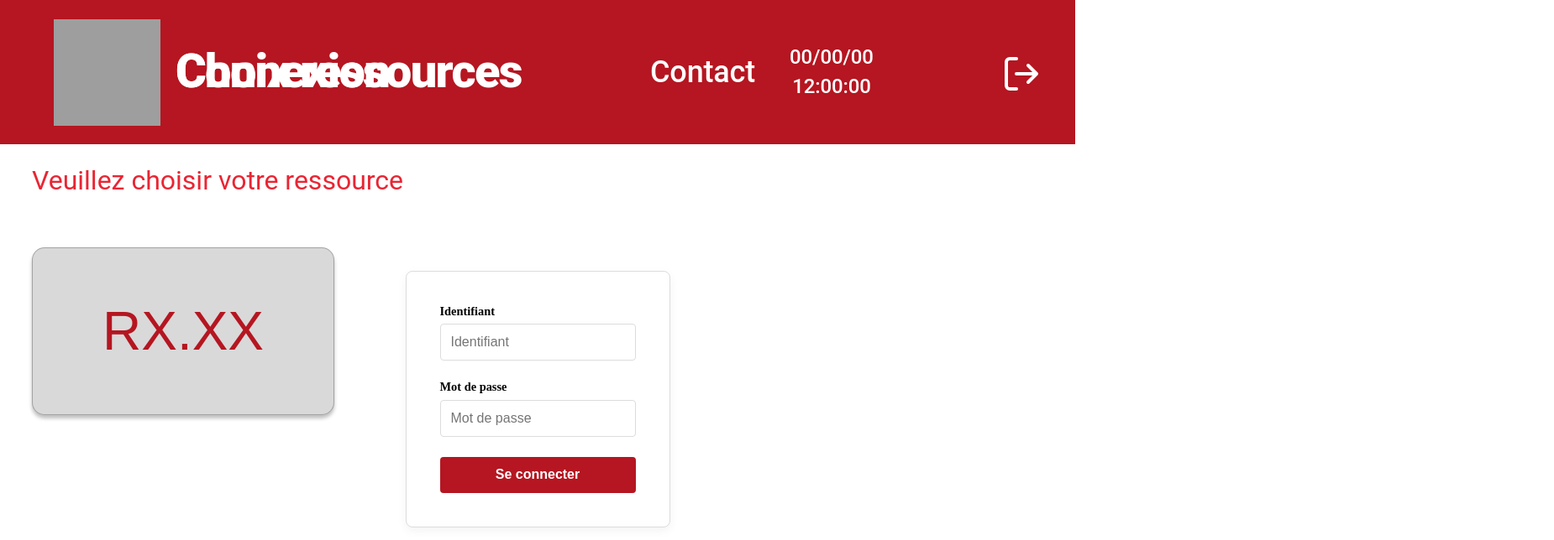
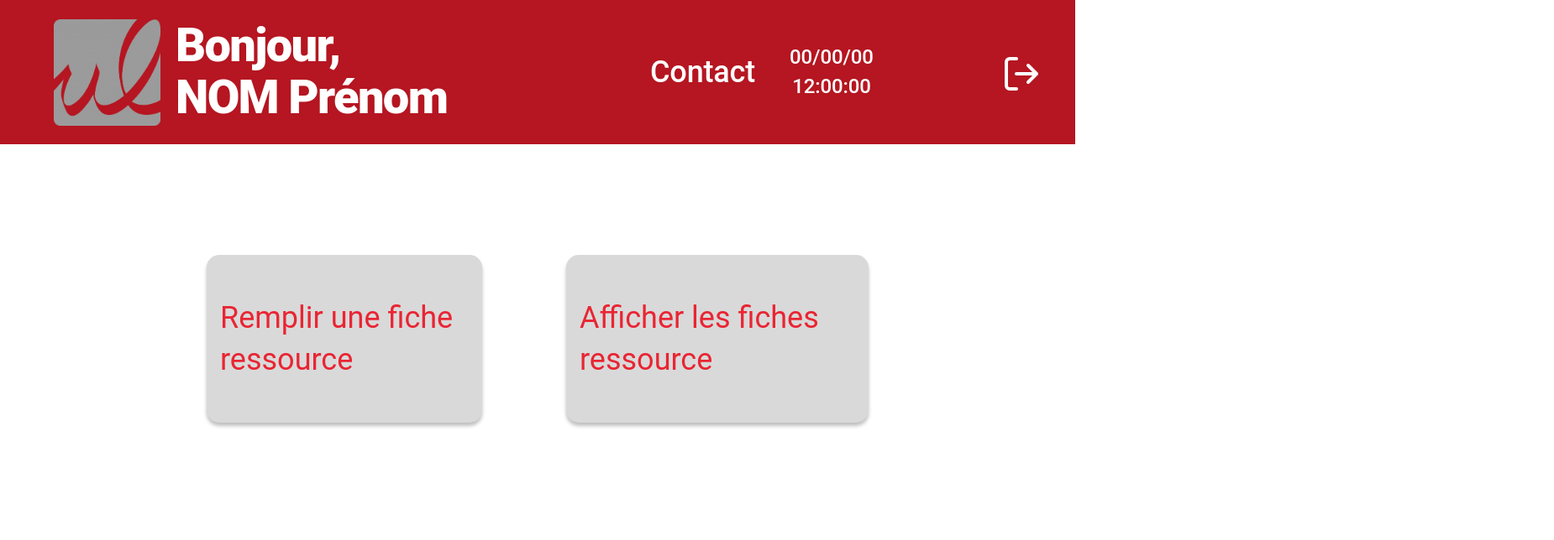
Before and after one commit to rbastide/Erp, a Vue app in the folder erp_front/: page / in a window 1280 px wide. Shown: the top 644 px of the page at 84% size, 1850 px wide, since content can reach past the window. Built offline with nearby package versions, Linux system fonts and the light colour scheme; grey boxes are pictures that could not be loaded.

Commit message:
ajout de HomePage.vue

```diff
--- a/erp_front/index.html
+++ b/erp_front/index.html
@@ -1,13 +1,13 @@
 <!DOCTYPE html>
-<html lang="">
+<html lang="fr">
   <head>
     <meta charset="UTF-8">
-    <link rel="icon" href="/favicon.ico">
+    <link rel="icon" href="./src/assets/uploads/Logo_unilim.png">
     <meta name="viewport" content="width=device-width, initial-scale=1.0">
-    <title>Vite App</title>
+    <title>Erp App</title>
   </head>
   <body>
-    <div id="app">jjjjjjjjjjjjj</div>
+    <div id="app"></div>
     <script type="module" src="/src/main.js"></script>
   </body>
 </html>
--- a/erp_front/src/App.vue
+++ b/erp_front/src/App.vue
@@ -3,14 +3,16 @@
     On importe et on affiche notre nouveau composant LoginPage.
     Tout le reste (les composants d'exemple) a été supprimé.
   -->
-  <LoginPage />
-  <RessourcePage/>
+  <!--<LoginPage />
+  <RessourcePage/>-->
+  <HomePage/>
 </template>
 
 <script setup>
 // 1. Importer le composant que nous venons de créer
 import LoginPage from './components/LoginPage.vue';
 import RessourcePage from './components/RessourcePage.vue';
+import HomePage from './components/HomePage.vue';
 
 // 2. Le composant est automatiquement enregistré et utilisable
 //    dans le <template> grâce à 'script setup'.
--- /dev/null
+++ b/erp_front/src/components/HomePage.vue
@@ -0,0 +1,150 @@
+<template>
+  <header class="page-header">
+    <div class="container-nom">
+      <img src="../assets/uploads/Logo_unilim.png" alt="Logo Unilim"><p>Bonjour, <br>NOM Prénom</p>
+    </div>
+    <div class="contact">Contact</div>
+    <div class="date">00/00/00 <br> 12:00:00</div>
+    <div class="quitter">
+      <svg width="48" height="48" viewBox="0 0 48 48" fill="none" xmlns="http://www.w3.org/2000/svg">
+        <path d="M18 42H10C8.93913 42 7.92172 41.5786 7.17157 40.8284C6.42143 40.0783 6 39.0609 6 38V10C6 8.93913 6.42143 7.92172 7.17157 7.17157C7.92172 6.42143 8.93913 6 10 6H18M32 34L42 24M42 24L32 14M42 24H18" stroke="white" stroke-width="4" stroke-linecap="round" stroke-linejoin="round"/>
+      </svg>
+    </div>
+  </header>
+
+  <div class="main-content">
+    <div class="remplir"><p>Remplir une fiche ressource</p></div>
+    <div class="afficher"><p>Afficher les fiches ressource</p></div>
+  </div>
+</template>
+
+<style scoped>
+
+.page-header {
+  position: absolute;
+  width: 100%; /* Modifié de 1280px à 100% pour prendre toute la largeur */
+  height: 172px;
+  left: 0px;
+  top: 0px;
+  background: #B51621;
+  /* J'ajoute box-sizing pour éviter des problèmes de padding/border qui affectent la largeur totale */
+  box-sizing: border-box;
+}
+
+.container-nom img {
+  position: absolute;
+  width: 127px;
+  height: 127px;
+  left: 64px;
+  top: 22.5px;
+}
+.container-nom p{
+  position: absolute;
+  width: 723px;
+  height: 124px;
+  left: 209px;
+  top: 24px;
+  font-family: 'Roboto', sans-serif;
+  font-style: normal;
+  font-weight: 900;
+  font-size: 56px;
+  line-height: 110%;
+  display: flex;
+  align-items: center;
+  letter-spacing: -0.03em;
+  color: #FFFFFF;
+}
+
+.quitter{
+
+  position: absolute;
+  width: 48px;
+  height: 48px;
+  left: 1192px;
+  top: 64px;
+}
+
+.contact{
+  position: absolute;
+  width: 126px;
+  height: 52px;
+  left: 774px;
+  top: 60px;
+  font-family: 'Roboto', sans-serif;
+  font-style: normal;
+  font-weight: 500;
+  font-size: 36px;
+  line-height: 145%;
+  display: flex;
+  align-items: center;
+  text-align: center;
+  letter-spacing: -0.005em;
+  text-transform: capitalize;
+  color: #FFFFFF;
+}
+
+.date{
+  position: absolute;
+  width: 100px;
+  height: 70px;
+  left: 940px;
+  top: 51px;
+  font-family: 'Roboto', sans-serif;
+  font-style: normal;
+  font-weight: 500;
+  font-size: 24px;
+  line-height: 145%;
+  display: flex;
+  align-items: center;
+  text-align: center;
+  letter-spacing: -0.005em;
+  text-transform: capitalize;
+  color: #FFFFFF;
+}
+
+/*Contenu de la page*/
+
+.main-content{
+  display: flex;
+  width: 90%;
+  margin: auto;
+  margin-top: 254px;
+  justify-content: center;
+  align-items: center;
+}
+
+.remplir,
+.afficher {
+  box-sizing: border-box;
+  display: flex;
+  flex-direction: column;
+  justify-content: center;
+  align-items: center;
+  padding: 0px 16px;
+  width: 360px;
+  height: 200px;
+  background: #D9D9D9;
+  box-shadow: 0px 4px 4px rgba(0, 0, 0, 0.25);
+  border-radius: 15px;
+  margin: 50px;
+}
+
+.remplir, .afficher p {
+  width: 328px;
+  height: 200px;
+  font-family: 'Roboto', sans-serif;
+  font-style: normal;
+  font-weight: 400;
+  font-size: 36px;
+  line-height: 50px;
+  display: flex;
+  align-items: center;
+  justify-content: center;
+  color: #E92533;
+  z-index: 1;
+}
+</style>
+
+<style scoped>
+
+</style>
--- a/erp_front/src/components/LoginPage.vue
+++ b/erp_front/src/components/LoginPage.vue
@@ -143,6 +143,7 @@
   justify-content: center;
   align-items: center;
   padding: 20px;
+  font-family: 'Roboto', sans-serif;
 }
 
 /* --- Style de la Carte de Connexion --- */
--- a/erp_front/src/components/RessourcePage.vue
+++ b/erp_front/src/components/RessourcePage.vue
@@ -133,7 +133,7 @@
       left: 38px;
       top: 196px;
 
-      font-family: 'Roboto';
+      font-family: 'Roboto', sans-serif;
       font-style: normal;
       font-weight: 400;
       font-size: 32px;
@@ -168,7 +168,7 @@
     }
 
     .text-button {
-      font-family: 'SF Pro', sans-serif;
+      font-family: 'Roboto', sans-serif;
       font-weight: 510;
       font-size: 64px;
       text-align: center;         /* Texte centré à l'intérieur */
```
Also changed, not shown: 1 other file (tests, documents, lock files or other folders).
